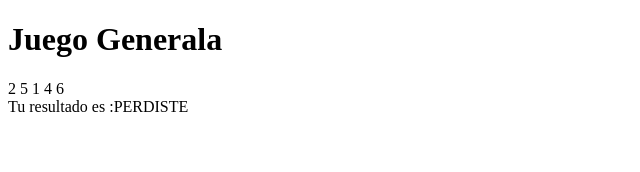
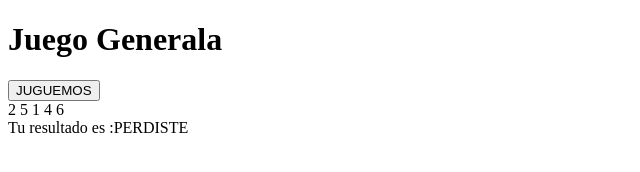
Before and after one commit to ibarzabal-jm/Generala, a plain HTML site: page index.html in a window 1280 px wide. Shown: the whole page, without its empty margins (0-640 px from the left). Drawn offline with Linux system fonts and the light colour scheme; some packages are replaced by stand-ins of ours; a script that the page names is missing.

Commit message:
Boton de Jugar
Era necesario implementar el boton de jugar

```diff
--- a/index.html
+++ b/index.html
@@ -13,6 +13,9 @@
     <body>
         <h1>Juego Generala</h1>
 
+        <button id="btn-jugar">JUGUEMOS</button>
+
+
         <div id="jugada"></div>
 
         <div id="resultado"></div>
```
